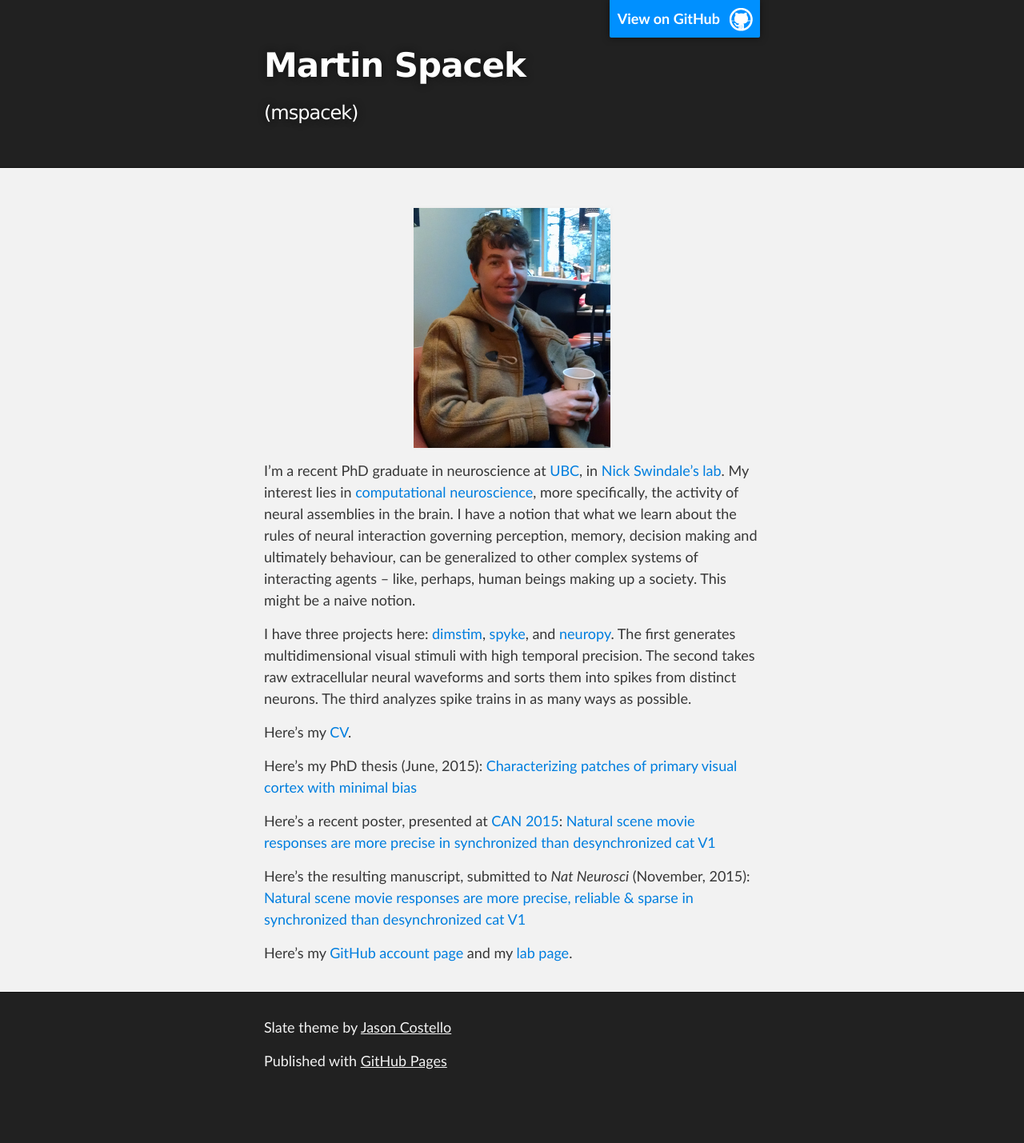
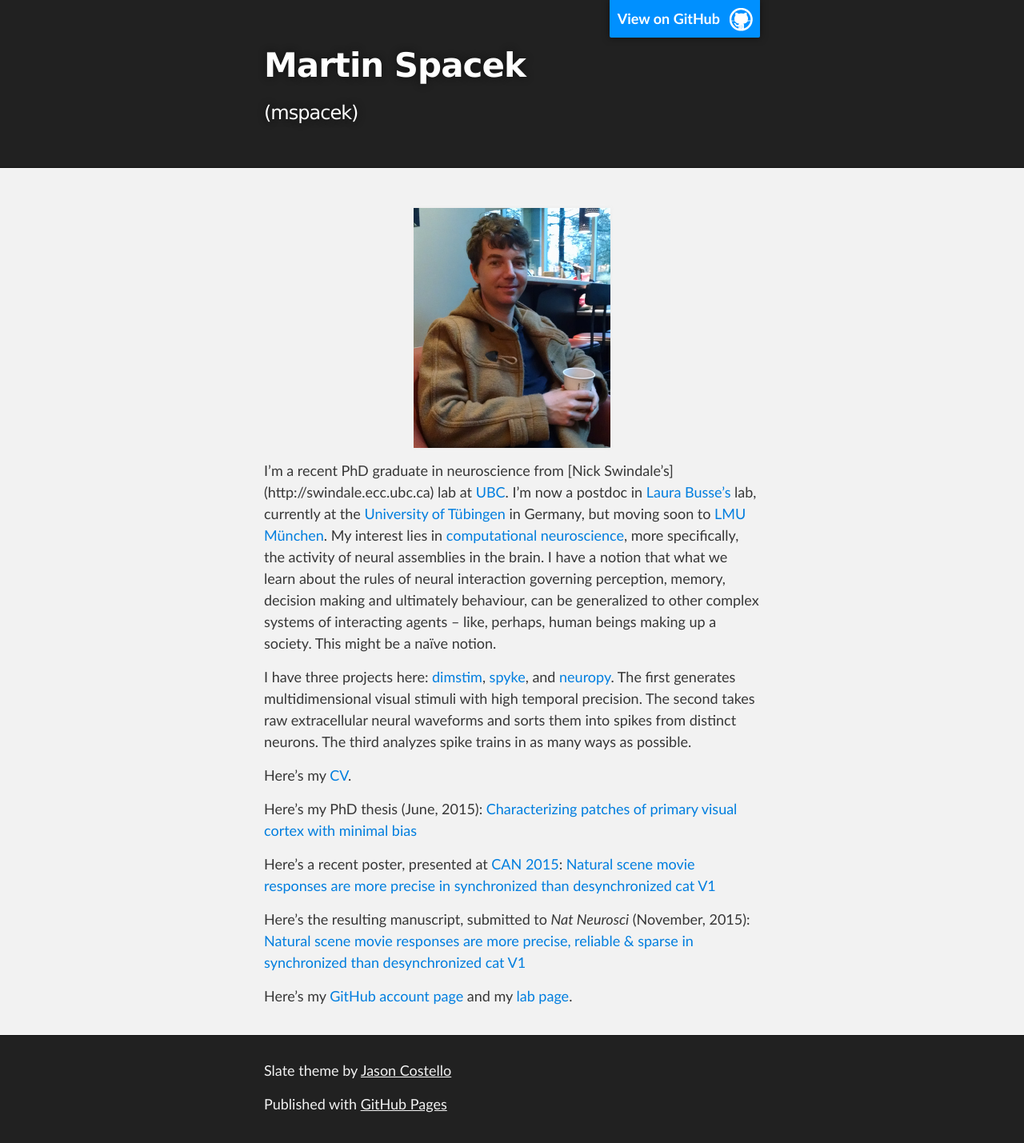
Before and after one commit to mspacek/mspacek.github.io, a Jekyll site: the page built from index.md, in a window 1280 px wide. Shown: the whole page at 80% size. Built offline with Jekyll 4.4.1, drawn with Linux system fonts in a browser that asks for light colours; Markdown is read by kramdown in place of the engine named in the settings; before the commit the page ends 1375 px from its top, so only the background shows below that.

Commit message:
Update bio

```diff
--- a/index.md
+++ b/index.md
@@ -8,13 +8,17 @@ layout: index
 <img src="images/martin.jpg" alt="Smiley avatar" height="300">
 </p>
 
-I'm a recent PhD graduate in neuroscience at [UBC](http://ubc.ca), in [Nick Swindale's
-lab](http://swindale.ecc.ubc.ca). My interest lies in [computational
+I'm a recent PhD graduate in neuroscience from [Nick Swindale's] (http://swindale.ecc.ubc.ca)
+lab at [UBC](http://ubc.ca). I'm now a postdoc in [Laura
+Busse's](http://www.cin.uni-tuebingen.de/research/research-groups/junior-research-groups/cortical-circuits-of-visual-perception/research-directions.html)
+lab, currently at the [University of Tübingen](https://www.uni-tuebingen.de/en.html) in
+Germany, but moving soon to [LMU München](http://www.en.biologie.uni-muenchen.de). My interest
+lies in [computational
 neuroscience](https://en.wikipedia.org/wiki/Computational_neuroscience), more specifically,
 the activity of neural assemblies in the brain. I have a notion that what we learn about the
 rules of neural interaction governing perception, memory, decision making and ultimately
 behaviour, can be generalized to other complex systems of interacting agents -- like, perhaps,
-human beings making up a society. This might be a naive notion.
+human beings making up a society. This might be a naïve notion.
 
 I have three projects here: [dimstim](http://dimstim.github.io),
 [spyke](http://spyke.github.io), and [neuropy](http://neuropy.github.io). The first generates
```
